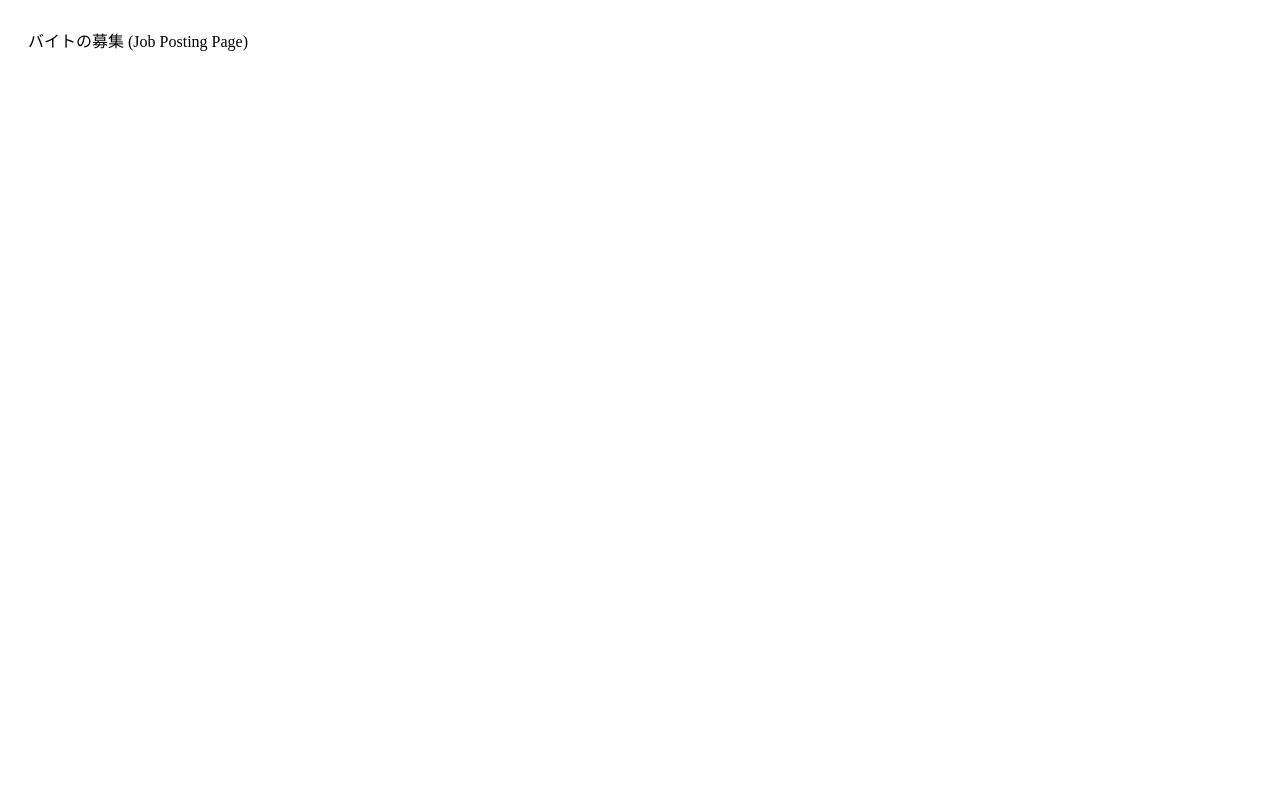
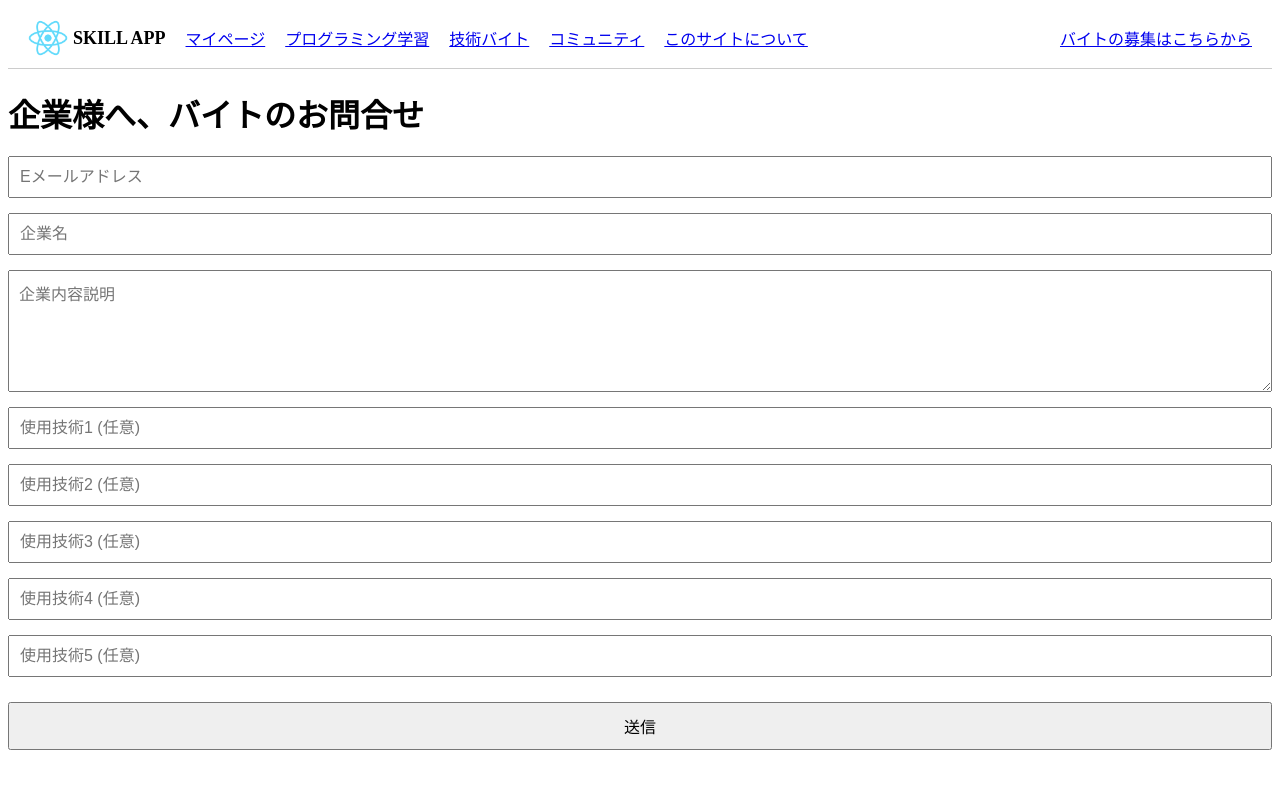
Before and after one commit to ga-mi-keke/skill-app-frontend, a React (Create React App) app: page /job-posting in a window 1280 px wide. Shown: the top 788 px of the page. Built offline with nearby package versions, Linux system fonts and the light colour scheme.

Commit message:
バイト募集機能実装

```diff
--- a/src/App.js
+++ b/src/App.js
@@ -6,6 +6,8 @@ import { BrowserRouter as Router, Routes, Route } from 'react-router-dom';
 import Login from './pages/Login';
 import Home from './pages/Home';
 import Register from './pages/Register';
+import JobPosting from './pages/Job-posting';
+import Jobs from './pages/Jobs';
 //ページ遷移の処理を書いてる関数
 function App() {
   return (
@@ -15,13 +17,13 @@ function App() {
         <Route path="/" element={<Login />} />{/*　/　→　Login/　つまり最初はLoginを開くよってこと */}
         <Route path="/home" element={<Home />} />
         <Route path="/register" element={<Register />} />
+        <Route path="/job-posting" element={<JobPosting />} />
+        <Route path="/jobs" element={<Jobs />} />
         {/*まだ遷移先が作られてないから適当に中身を作ってる*/}
         <Route path="/profile" element={<div style={{ padding: '20px' }}>マイページ (Profile Page)</div>} />
         <Route path="/learning" element={<div style={{ padding: '20px' }}>プログラミング学習 (Learning Page)</div>} />
-        <Route path="/jobs" element={<div style={{ padding: '20px' }}>技術バイト (Jobs Page)</div>} />
         <Route path="/community" element={<div style={{ padding: '20px' }}>コミュニティ (Community Page)</div>} />
         <Route path="/about" element={<div style={{ padding: '20px' }}>このサイトについて (About Page)</div>} />
-        <Route path="/job-posting" element={<div style={{ padding: '20px' }}>バイトの募集 (Job Posting Page)</div>} />
       </Routes>
     </Router>
   );
--- a/src/pages/Home.js
+++ b/src/pages/Home.js
@@ -1,7 +1,7 @@
 // src/pages/Home.js
 import React from 'react';
 import { useNavigate } from 'react-router-dom';
-//ホームの構成要素であるheaderをインポート
+//headerをインポート
 import Header from '../components/Header';
 
 function Home() {
--- /dev/null
+++ b/src/pages/Job-posting.js
@@ -0,0 +1,133 @@
+// src/pages/Job-Posting.js
+import React, { useState, useEffect } from 'react';
+import Header from '../components/Header';
+
+function JobPosting() {
+  // フォーム入力用の状態管理
+  const [email, setEmail] = useState('');
+  const [companyName, setCompanyName] = useState('');
+  const [companyDescription, setCompanyDescription] = useState('');
+  const [technology1, setTechnology1] = useState('');
+  const [technology2, setTechnology2] = useState('');
+  const [technology3, setTechnology3] = useState('');
+  const [technology4, setTechnology4] = useState('');
+  const [technology5, setTechnology5] = useState('');
+  const [message, setMessage] = useState('');
+
+  // 求人投稿フォーム送信時の処理
+  const handleSubmit = async (e) => {
+    e.preventDefault();
+    // 必須項目チェック
+    if (!email || !companyName || !companyDescription) {
+      setMessage("Eメールアドレス、企業名、企業内容説明は必須です");
+      return;
+    }
+    //サーバーに投稿
+    try {
+      const res = await fetch('http://localhost:3000/inquiries', {
+        method: 'POST',
+        headers: { 'Content-Type': 'application/json' },
+        body: JSON.stringify({
+          email,
+          company_name: companyName,
+          company_description: companyDescription,
+          technology1: technology1 || null,
+          technology2: technology2 || null,
+          technology3: technology3 || null,
+          technology4: technology4 || null,
+          technology5: technology5 || null,
+        }),
+      });
+      if (!res.ok) {
+        setMessage("問い合わせの送信に失敗しました");
+        return;
+      }
+      setMessage("問い合わせが送信されました");
+      // フォーム内容をクリア
+      setEmail('');
+      setCompanyName('');
+      setCompanyDescription('');
+      setTechnology1('');
+      setTechnology2('');
+      setTechnology3('');
+      setTechnology4('');
+      setTechnology5('');
+    } catch (error) {
+      console.error(error);
+      setMessage("問い合わせ送信中にエラーが発生しました");
+    }
+  };
+  //画面作成
+  return (
+    <div>
+    {/*headerコンポーネントを挿入→components/Header.jsへ*/}
+      <Header />
+      <h1 style={{ fontSize: '32px', marginBottom: '20px' }}>企業様へ、バイトのお問合せ</h1>
+      {/*登録フォームのレイアウト onSubmit(フォームの送信を検知してhandleSubmitを実行)で上投稿処理の関数につながる*/}
+      <form onSubmit={handleSubmit} style={{ display: 'flex', flexDirection: 'column', gap: '15px' }}>
+      <input
+          type="email"
+          placeholder="Eメールアドレス"
+          value={email}
+          onChange={(e) => setEmail(e.target.value)}
+          required
+          style={{ padding: '10px', fontSize: '16px' }}
+        />
+        <input
+          type="text"
+          placeholder="企業名"
+          value={companyName}
+          onChange={(e) => setCompanyName(e.target.value)}
+          required
+          style={{ padding: '10px', fontSize: '16px' }}
+        />
+        <textarea
+          placeholder="企業内容説明"
+          value={companyDescription}
+          onChange={(e) => setCompanyDescription(e.target.value)}
+          required
+          style={{ padding: '10px', fontSize: '16px', minHeight: '100px' }}
+        />
+        <input
+          type="text"
+          placeholder="使用技術1 (任意)"
+          value={technology1}
+          onChange={(e) => setTechnology1(e.target.value)}
+          style={{ padding: '10px', fontSize: '16px' }}
+        />
+        <input
+          type="text"
+          placeholder="使用技術2 (任意)"
+          value={technology2}
+          onChange={(e) => setTechnology2(e.target.value)}
+          style={{ padding: '10px', fontSize: '16px' }}
+        />
+        <input
+          type="text"
+          placeholder="使用技術3 (任意)"
+          value={technology3}
+          onChange={(e) => setTechnology3(e.target.value)}
+          style={{ padding: '10px', fontSize: '16px' }}
+        />
+        <input
+          type="text"
+          placeholder="使用技術4 (任意)"
+          value={technology4}
+          onChange={(e) => setTechnology4(e.target.value)}
+          style={{ padding: '10px', fontSize: '16px' }}
+        />
+        <input
+          type="text"
+          placeholder="使用技術5 (任意)"
+          value={technology5}
+          onChange={(e) => setTechnology5(e.target.value)}
+          style={{ padding: '10px', fontSize: '16px' }}
+        />
+        <button type="submit" style={{ padding: '10px', fontSize: '16px', marginTop: '10px' }}>送信</button>
+      </form>
+      {message && <p style={{ marginTop: '20px' }}>{message}</p>}
+    </div>
+  );
+}
+
+export default JobPosting;
--- /dev/null
+++ b/src/pages/Jobs.js
@@ -0,0 +1,114 @@
+// src/pages/Jobs.js
+import React, { useState, useEffect } from 'react';
+import Header from '../components/Header';
+
+function Jobs() {
+    const [availableTechnologies, setAvailableTechnologies] = useState([]);
+    const [selectedTechnologies, setSelectedTechnologies] = useState([]);
+    const [jobPostings, setJobPostings] = useState([]);
+    const [loading, setLoading] = useState(false);
+    const [error, setError] = useState('');
+
+    // 使用技術一覧を取得（company_inquiries テーブルの technology1～5 から）
+    useEffect(() => {
+      fetch('http://localhost:3000/inquiries/technologies')
+        .then(res => res.json())
+        .then(data => setAvailableTechnologies(data))
+        .catch(err => console.error(err));
+    }, []);
+
+    // 求人一覧取得関数（選択された使用技術でフィルター）
+    const fetchJobPostings = () => {
+      setLoading(true);
+      let url = 'http://localhost:3000/inquiries';
+      const params = new URLSearchParams();
+      if (selectedTechnologies.length > 0) {
+        params.append('technologies', selectedTechnologies.join(','));
+      }
+      if (params.toString()) {
+        url += '?' + params.toString();
+      }
+      fetch(url)
+        .then(res => res.json())
+        .then(data => {
+          setJobPostings(data);
+          setLoading(false);
+        })
+        .catch(err => {
+          setError('求人情報の取得に失敗しました');
+          setLoading(false);
+        });
+    };
+
+    const handleFilterSubmit = (e) => {
+      e.preventDefault();
+      fetchJobPostings();
+    };
+
+    const handleTechChange = (e) => {
+      const tech = e.target.value;
+      let newSelected = [...selectedTechnologies];
+      if (e.target.checked) {
+        if (newSelected.length < 5 && !newSelected.includes(tech)) {
+          newSelected.push(tech);
+        }
+      } else {
+        newSelected = newSelected.filter(item => item !== tech);
+      }
+      setSelectedTechnologies(newSelected);
+    };
+
+    return (
+      <div>
+        {/*headerコンポーネントを挿入→components/Header.jsへ*/}
+        <Header />
+        <h2>求人一覧</h2>
+        <form onSubmit={handleFilterSubmit} style={{ marginBottom: '20px' }}>
+          <div>
+            <h4>使用技術で絞り込み (最大5つまで選択)</h4>
+            {availableTechnologies.map((tech, idx) => (
+              <div key={idx}>
+                <label>
+                  <input
+                    type="checkbox"
+                    value={tech}
+                    onChange={handleTechChange}
+                    checked={selectedTechnologies.includes(tech)}
+                    disabled={!selectedTechnologies.includes(tech) && selectedTechnologies.length >= 5}
+                  />
+                  {tech}
+                </label>
+              </div>
+            ))}
+          </div>
+          <button type="submit" style={{ marginTop: '10px' }}>絞り込み</button>
+        </form>
+        {loading ? (
+          <p>読み込み中...</p>
+        ) : error ? (
+          <p style={{ color: 'red' }}>{error}</p>
+        ) : jobPostings.length > 0 ? (
+          <ul>
+            {jobPostings.map(job => (
+              <li key={job.id} style={{ borderBottom: '1px solid #ccc', marginBottom: '10px', paddingBottom: '10px' }}>
+                <h3>{job.company_name}</h3>
+                <p>{job.company_description}</p>
+                <p>
+                  <strong>使用技術:</strong> {
+                    [job.technology1, job.technology2, job.technology3, job.technology4, job.technology5]
+                      .filter(t => t && t.trim() !== '')
+                      .join(', ')
+                  }
+                </p>
+                <p><small>投稿日時: {new Date(job.created_at).toLocaleString()}</small></p>
+                <p><small>Eメール: {job.email}</small></p>
+              </li>
+            ))}
+          </ul>
+        ) : (
+          <p>該当する求人情報はありません</p>
+        )}
+      </div>
+    );
+  }
+export default Jobs;
```
